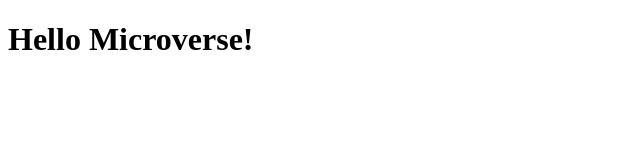
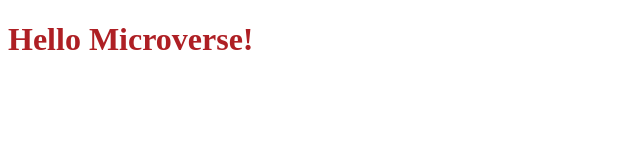
Before and after one commit to samlorlah/hello-microverse, a plain HTML site: page index.html in a window 1280 px wide. Shown: the whole page, without its empty margins (0-640 px from the left). Drawn offline with Linux system fonts and the light colour scheme.

Commit message:
Stylesheet (style.css) Added

```diff
--- a/index.html
+++ b/index.html
@@ -5,6 +5,8 @@
     <meta http-equiv="X-UA-Compatible" content="IE=edge">
     <meta name="viewport" content="width=device-width, initial-scale=1.0">
     <title>Document</title>
+
+    <link rel="stylesheet" href="style.css">
 </head>
 <body>
     <h1>Hello Microverse!</h1>
--- a/style.css
+++ b/style.css
@@ -1,3 +1,3 @@
 h1 {
-    color: #AE1F24
+    color: #AE1F24;
 }
```
